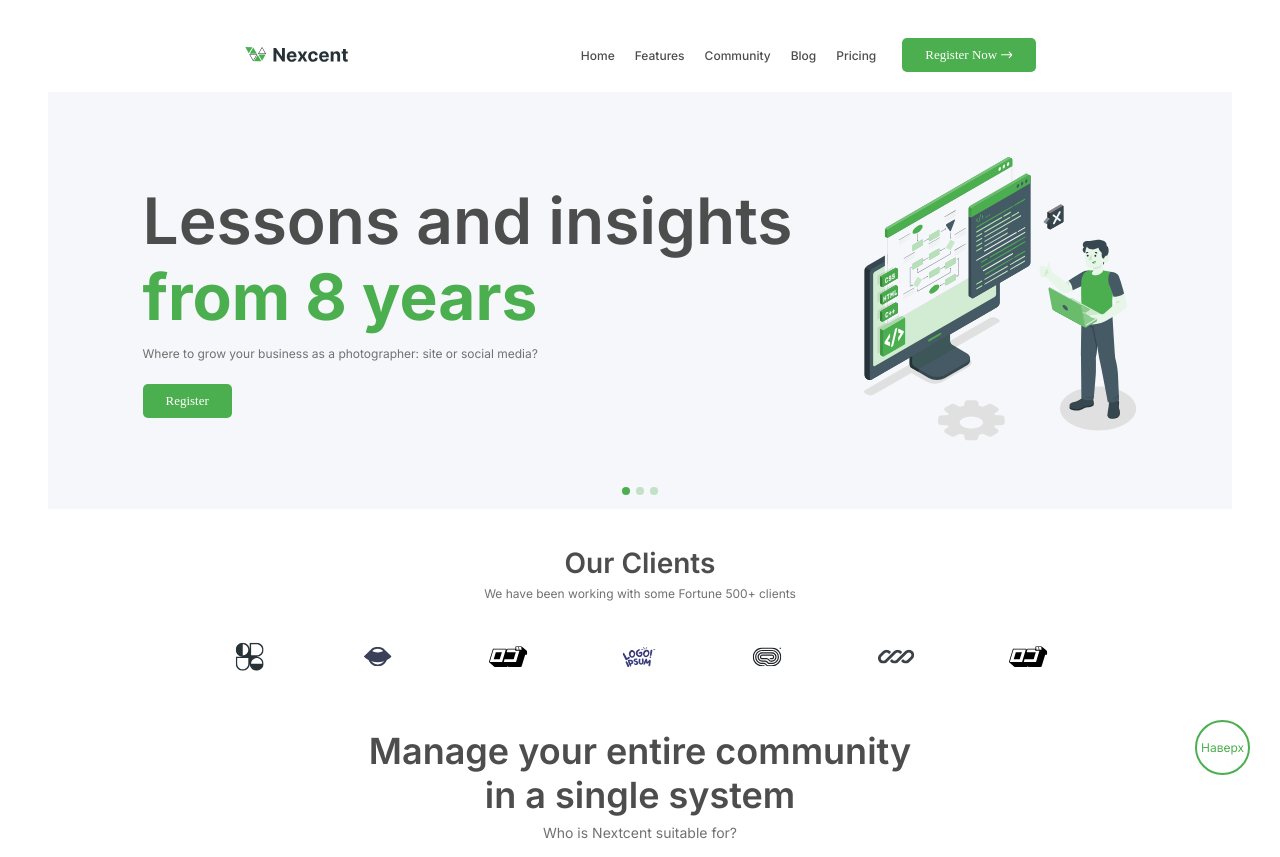
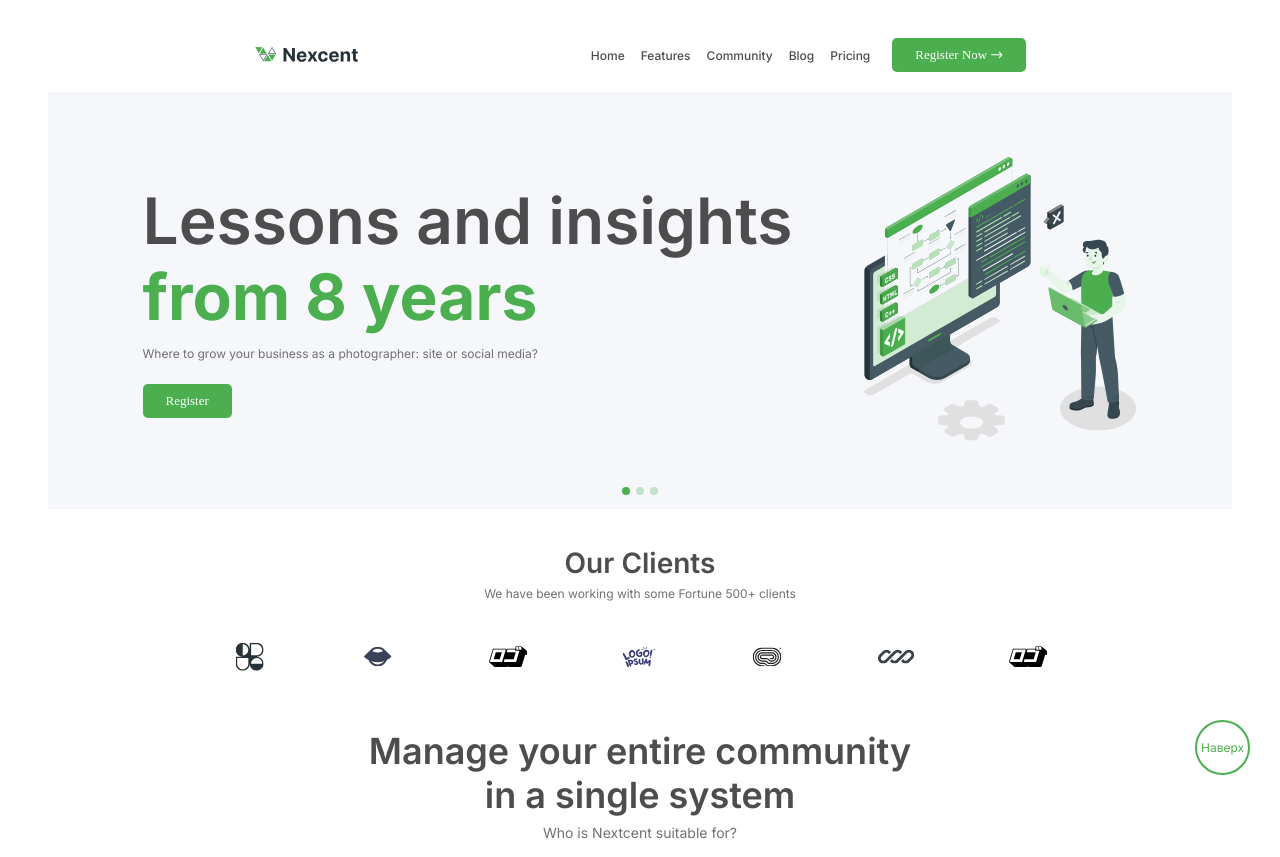
Before and after one commit to JacquelineMit/Nexcent, a plain HTML site: page index.html in a window 1280 px wide. Shown: the top 857 px of the page. Drawn offline with nearby package versions, Linux system fonts and the light colour scheme; a web font is replaced by a local one.

Commit message:
Поправил вёрстку меню в шапке

```diff
--- a/index.css
+++ b/index.css
@@ -105,6 +105,7 @@
   gap: 16px;
   align-items: center;
   justify-content: center;
+  list-style: none;
 }
 
 .right-menu {
--- a/index.html
+++ b/index.html
@@ -41,28 +41,23 @@
             <img src="./logo/Nexcent-black.svg" class="icon-nexcent-string"/>
           </div>
           <div class="right-menu">
-            <div class="menu">
-              <div class="menu__h menu__b">
+            <ul class="menu">
+              <li>
                 <a href="#" class="menu__link">Home</a>
-                <img />
-              </div>
-              <div class="menu__b">
+              </li>
+              <li>
                 <a href="#" class="menu__link">Features</a>
-                <img />
-              </div>
-              <div class="menu__b">
+              </li>
+              <li>
                 <a href="#" class="menu__link">Community</a>
-                <img />
-              </div>
-              <div class="menu__b">
+              </li>
+              <li>
                 <a href="#" class="menu__link">Blog</a>
-                <img />
-              </div>
-              <div class="menu__b">
+              </li>
+              <li>
                 <a href="#" class="menu__link">Pricing</a>
-                <img />
-              </div>
-            </div>
+              </li>
+            </ul>
             <button id="register-btn" class="button">
               Register Now
               <svg class="button__svg">
```
